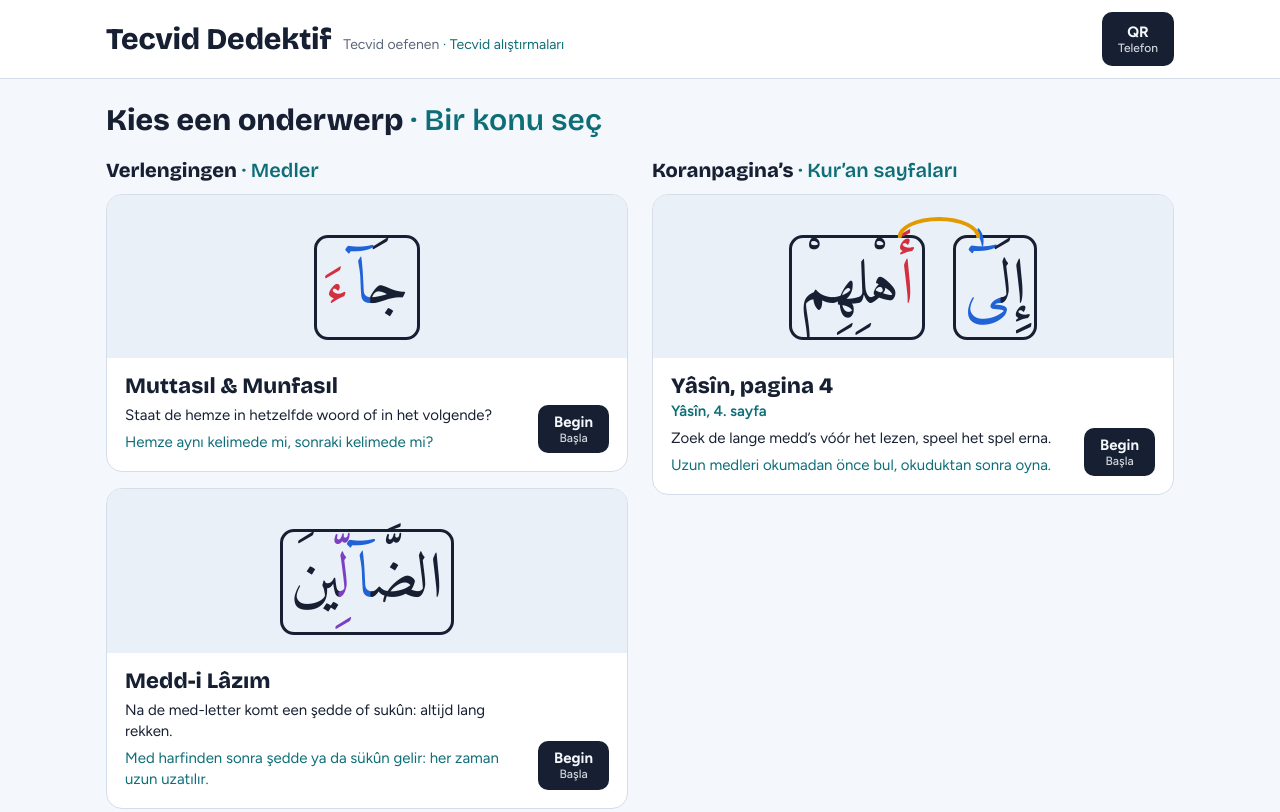
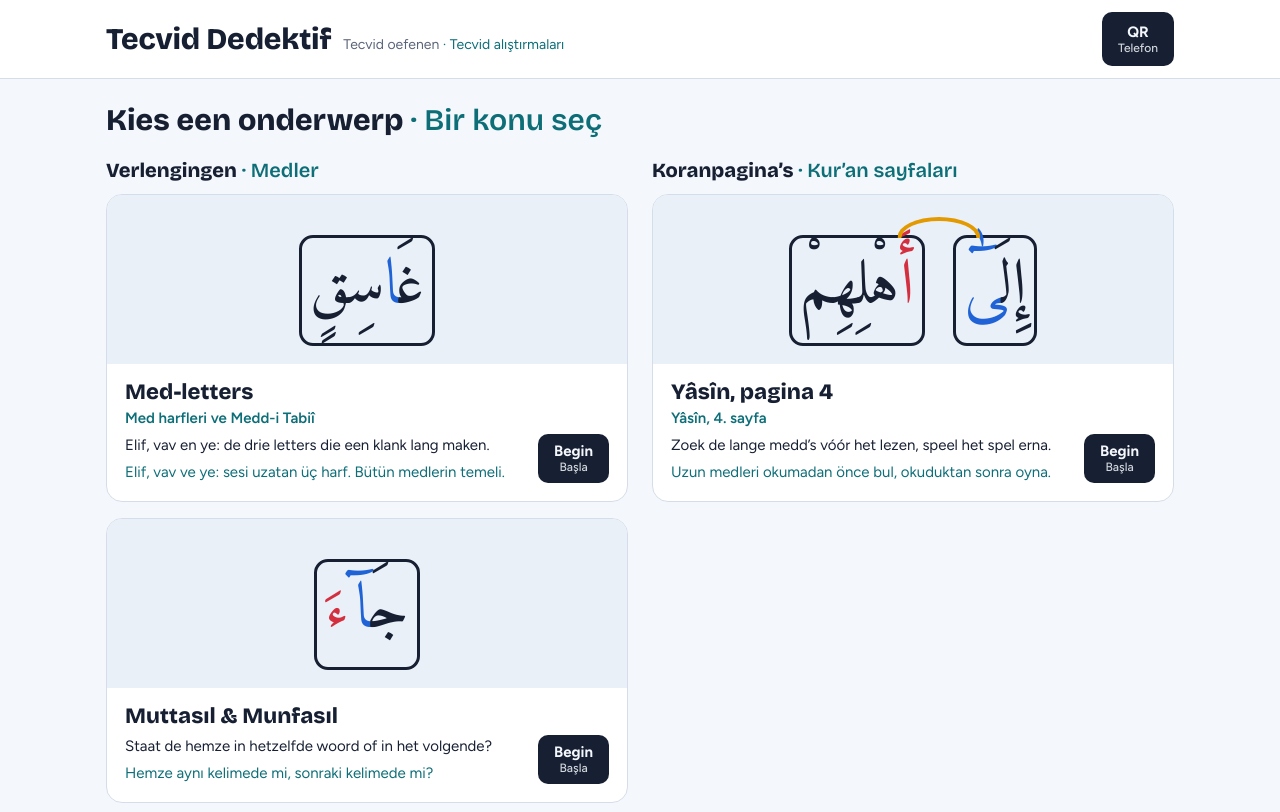
Before and after one commit to TecvidDedektif/tecvid-dedektif, a plain HTML site: page index.html in a window 1280 px wide. Shown: the top 812 px of the page. Drawn offline with Linux system fonts and the light colour scheme.

Commit message:
Med harfleri ve Medd-i Tabiî konusunu en başa ekle
- konular/turler.js: elif, vav, ye türleri (üstün, ötre, esreden sonra; 2 hareke)
- konular/med-harfleri.js: üç kural kartı, oyun (hangi med harfi?), sayaç 2 hareke
- konular/liste.js: Medler kategorisinde ilk sıraya kondu
- Kelimeler Fâtiha, İhlâs, Felak, Nâs ve Yâsîn'den, âyet ortasından
- css: kutunun altına küçük boşluk (alttaki harekeler çizgiye değmesin)

Co-Authored-By: Claude Opus 5.5 <noreply@anthropic.com>
Claude-Session: https://claude.ai/code/session_01H3YH56cBdZWqxHws5aikmc

```diff
--- a/css/stil.css
+++ b/css/stil.css
@@ -60,7 +60,7 @@ a:focus-visible, button:focus-visible { outline:3px solid var(--med); outline-of
 h2 { font-family:var(--f-disp); font-weight:800; font-size:clamp(22px,2.6vw,30px); margin:0 0 4px; text-wrap:balance; line-height:1.15 }
 h2 .tr { font-weight:600 }
 .giris { color:var(--muted); margin:0 0 20px; max-width:65ch }
-.giris .ar, .kural-metin .ar { font-size:1.4em; line-height:1 }
+.giris .ar, .kural-metin .ar, .adim .ar { font-size:1.4em; line-height:1 }
 
 /* ---------- Üst şerit ---------- */
 .ust { background:var(--card); border-bottom:1px solid var(--line); position:sticky; top:env(safe-area-inset-top,0px); z-index:5 }
@@ -130,7 +130,7 @@ main { padding-block:24px 48px; min-height:60vh }
 
 /* ---------- Arapça kelime: kutular, renkler, köprü ---------- */
 .kelime { font-family:var(--f-ar); direction:rtl; display:inline-flex; gap:.22em; align-items:flex-end; position:relative; line-height:1.6; font-size:clamp(56px,9vw,112px) }
-.kelime .kutu { display:inline-block; padding:0 .12em; border:3px solid transparent; border-radius:14px; line-height:1.55 }
+.kelime .kutu { display:inline-block; padding:0 .12em .1em; border:3px solid transparent; border-radius:14px; line-height:1.55 }
 .kelime.kutulu .kutu { border-color:var(--ink) }
 .kelime .ara { position:relative; align-self:stretch; width:0; display:none }
 .kelime.koprulu .ara { display:block }
--- a/konular/liste.js
+++ b/konular/liste.js
@@ -13,6 +13,7 @@ TECVID.anaEkran([
   {
     kategori: { nl: 'Verlengingen', tr: 'Medler' },
     konular: [
+      { dosya: 'med-harfleri' },
       { dosya: 'muttasil-munfasil' },
       { dosya: 'medd-lazim' },
       { yakinda: 'Medd-i Ârız' },
--- /dev/null
+++ b/konular/med-harfleri.js
@@ -0,0 +1,115 @@
+/* ============================================================
+   KONU: Med harfleri ve Medd-i Tabiî
+
+   Bu dosya konunun bütün içeriğidir: açıklama metinleri ve kelimeler.
+   Oyunun kodu js/ klasöründedir, burada kod yoktur.
+
+   Kelime yazarken harfleri şu işaretlerin içine al:
+     ( )  med harfi      mavi görünür
+     [ ]  hemze          kırmızı görünür
+     { }  sükûn, şedde   mor görünür
+   Kelimelerin arasına boşluk koy. Her kelime ayrı bir kutu olur.
+
+   Metinlerde nl: Hollandaca, tr: Türkçe.
+   ============================================================ */
+
+TECVID.konuEkle({
+  id: 'med-harfleri',                 // dosya adıyla aynı olmalı
+  ad: { nl: 'Med-letters', tr: 'Med harfleri ve Medd-i Tabiî' },
+  ozet: {
+    nl: 'Elif, vav en ye: de drie letters die een klank lang maken.',
+    tr: 'Elif, vav ve ye: sesi uzatan üç harf. Bütün medlerin temeli.',
+  },
+  vitrin: 'ğâsikın',                  // ana ekranda görünen örnek kelime (okunuşu ile seçilir)
+  bolumler: ['ogren', 'oyna', 'say'], // bu konunun sekmeleri
+
+  // ---------- 1. sekme: Öğren ----------
+  ogren: {
+    baslik: { nl: 'De drie med-letters', tr: 'Üç med harfi' },
+    giris: {
+      nl: 'Een med-letter maakt de klank van de letter ervoor lang. Er zijn er drie: <span class="ar"><b class="med">ا</b> <b class="med">و</b> <b class="med">ي</b></span>. Elk hoort bij een eigen teken op de letter ervoor.',
+      tr: 'Med harfi, kendinden önceki harfin sesini uzatır. Üç tanedir ve her birinin önünde kendi harekesi olur.',
+    },
+    adimlar: [
+      { nl: 'Zoek een <span class="ar"><b class="med">ا</b></span>, <span class="ar"><b class="med">و</b></span> of <span class="ar"><b class="med">ي</b></span> zonder eigen teken.', tr: 'Kendi harekesi olmayan bir elif, vav ya da ye bul.' },
+      { nl: 'Kijk naar het teken op de letter <b>ervoor</b>: üstün, ötre of esre?', tr: 'Önceki harfin harekesine bak: üstün mü, ötre mi, esre mi?' },
+      { nl: 'Past het bij elkaar? Dan rek je <b>2 tellen</b>: Medd-i Tabiî.', tr: 'Uyuyorsa 2 hareke uzatırsın: Medd-i Tabiî.' },
+    ],
+    kurallar: [
+      {
+        tur: 'elif',
+        etiket: { nl: 'Na üstün', tr: 'Üstünden sonra' },
+        ornek: 'ğâsikın',
+        metin: {
+          nl: 'De letter ervoor heeft een <b>üstün</b>. Dan klinkt de <b class="med">elif</b> als een lange “â”.',
+          tr: 'Önceki harf üstünlü. Elif uzun bir “â” sesi verir.',
+        },
+        uzatma: { nl: 'Rek 2 tellen', tr: '2 hareke uzat' },
+      },
+      {
+        tur: 'vav',
+        etiket: { nl: 'Na ötre', tr: 'Ötreden sonra' },
+        ornek: 'eûzü',
+        metin: {
+          nl: 'De letter ervoor heeft een <b>ötre</b>. Dan klinkt de <b class="med">vav</b> als een lange “û”.',
+          tr: 'Önceki harf ötreli. Vav uzun bir “û” sesi verir.',
+        },
+        uzatma: { nl: 'Rek 2 tellen', tr: '2 hareke uzat' },
+      },
+      {
+        tur: 'ye',
+        etiket: { nl: 'Na esre', tr: 'Esreden sonra' },
+        ornek: 'ellezîne',
+        metin: {
+          nl: 'De letter ervoor heeft een <b>esre</b>. Dan klinkt de <b class="med">ye</b> als een lange “î”.',
+          tr: 'Önceki harf esreli. Ye uzun bir “î” sesi verir.',
+        },
+        uzatma: { nl: 'Rek 2 tellen', tr: '2 hareke uzat' },
+      },
+    ],
+    not: {
+      nl: 'Dit is <b>Medd-i Tabiî</b>, de basis van alle medd’s. Komt er na de med-letter een <b class="hemze">hemze</b>, <b class="sukun">şedde</b> of <b class="sukun">sukûn</b>? Dan wordt het een andere medd. Die leer je in de volgende onderwerpen.',
+      tr: 'Bu, Medd-i Tabiî’dir; bütün medlerin temeli. Med harfinden sonra hemze, şedde ya da sükûn gelirse başka bir med olur. Onları sonraki konularda öğreneceksin.',
+    },
+    ogretmenNotu: {
+      tr: 'Örnekler çocukların ezberlediği sûrelerden (Fâtiha, İhlâs, Felak, Nâs) ve âyet ortasından seçildi. Âyet sonunda durulunca (örneğin <span class="ar">الرَّحِيمِ</span> ve <span class="ar">النَّاسِ</span>) medd-i ârız olur; o konu ileride. Mushaftaki küçük dik elif de (<span class="ar">الرَّحْمٰنِ</span>) med harfi gibi okunur. Harekeli vav ve ye (<span class="ar">وَ</span> ve <span class="ar">يَ</span>) med harfi değildir. Önceki harfi üstünlü sakin vav ve ye (<span class="ar">يَوْمِ</span> ve <span class="ar">عَلَيْهِمْ</span>) lîn harfidir; o da ileride.',
+    },
+  },
+
+  // ---------- 2. sekme: Oyna ----------
+  oyun: {
+    secenekler: ['elif', 'vav', 'ye'],
+    adet: 9,                                // her harften 3 soru
+    soru: { nl: 'Welke med-letter zie je?', tr: 'Hangi med harfini görüyorsun?' },
+  },
+
+  // ---------- 3. sekme: Birlikte say ----------
+  say: {
+    sayilar: [2],                           // Medd-i Tabiî: 2 hareke
+  },
+
+  // ---------- Kelimeler ----------
+  // Her satır bir kelime. Yeni kelime eklemek için bir satırı kopyala ve değiştir.
+  kelimeler: [
+    // Elif: üstünden sonra
+    { tur: 'elif', yazi: 'غَ(ا)سِقٍ', okunus: 'ğâsikın', nl: 'de duisternis (van de nacht)', tr: 'karanlığı çöken gece', kaynak: 'Felak 3' },
+    { tur: 'elif', yazi: 'حَ(ا)سِدٍ', okunus: 'hâsidin', nl: 'iemand die jaloers is', tr: 'hasetçi', kaynak: 'Felak 5' },
+    { tur: 'elif', yazi: 'إِيَّ(ا)كَ', okunus: 'iyyâke', nl: 'alleen U', tr: 'yalnız sana', kaynak: 'Fâtiha 5' },
+    { tur: 'elif', yazi: 'مَ(ا)', okunus: 'mâ', nl: 'wat (Hij schiep)', tr: '(yarattığı) şey', kaynak: 'Felak 2' },
+
+    // Vav: ötreden sonra
+    { tur: 'vav', yazi: 'أَعُ(و)ذُ', okunus: 'eûzü', nl: 'ik zoek bescherming', tr: 'sığınırım', kaynak: 'Nâs 1' },
+    { tur: 'vav', yazi: 'صُدُ(و)رِ', okunus: 'sudûri', nl: 'de harten', tr: 'göğüsler, kalpler', kaynak: 'Nâs 5' },
+    { tur: 'vav', yazi: 'الْمَغْضُ(و)بِ', okunus: 'el-mağdûbi', nl: 'wie Gods toorn kregen', tr: 'gazaba uğramışlar', kaynak: 'Fâtiha 7' },
+    { tur: 'vav', yazi: 'يُ(و)لَدْ', okunus: 'yûled', nl: '(niet) geboren', tr: 'doğurulmadı', kaynak: 'İhlâs 3' },
+
+    // Ye: esreden sonra
+    { tur: 'ye', yazi: 'الَّذِ(ي)نَ', okunus: 'ellezîne', nl: 'degenen die', tr: 'o kimseler ki', kaynak: 'Fâtiha 7' },
+    { tur: 'ye', yazi: 'قِ(ي)لَ', okunus: 'kîle', nl: 'er werd gezegd', tr: 'denildi', kaynak: 'Yâsîn 45' },
+    { tur: 'ye', yazi: 'فِ(ى)', okunus: 'fî', nl: 'in', tr: 'içinde', kaynak: 'Nâs 5',
+      not: {
+        nl: 'Een ye aan het einde van een woord heeft vaak geen puntjes (ى). Het blijft een ye.',
+        tr: 'Kelime sonundaki ye çoğu zaman noktasız yazılır (ى). Yine ye harfidir.',
+      } },
+  ],
+});
--- a/konular/turler.js
+++ b/konular/turler.js
@@ -9,6 +9,38 @@
    yeni bir TECVID.turEkle(...) bloğu yazılır.
    ============================================================ */
 
+// ---- Med harfleri: hangi harf? ----
+TECVID.turEkle('elif', {
+  ad: 'Elif',
+  uzunAd: 'Elif',
+  ipucu: { nl: 'Na üstün', tr: 'Üstünden sonra' },
+  neden: {
+    nl: 'Een <b class="med">elif</b> na een letter met <b>üstün</b>: de klank wordt een lange “â” → <b>Medd-i Tabiî</b>, 2 tellen.',
+    tr: 'Üstünlü harften sonra elif: ses uzun “â” olur → Medd-i Tabiî, 2 hareke.',
+  },
+});
+
+TECVID.turEkle('vav', {
+  ad: 'Vav',
+  uzunAd: 'Vav',
+  ipucu: { nl: 'Na ötre', tr: 'Ötreden sonra' },
+  neden: {
+    nl: 'Een <b class="med">vav</b> na een letter met <b>ötre</b>: de klank wordt een lange “û” → <b>Medd-i Tabiî</b>, 2 tellen.',
+    tr: 'Ötreli harften sonra vav: ses uzun “û” olur → Medd-i Tabiî, 2 hareke.',
+  },
+});
+
+TECVID.turEkle('ye', {
+  ad: 'Ye',
+  uzunAd: 'Ye',
+  ipucu: { nl: 'Na esre', tr: 'Esreden sonra' },
+  neden: {
+    nl: 'Een <b class="med">ye</b> na een letter met <b>esre</b>: de klank wordt een lange “î” → <b>Medd-i Tabiî</b>, 2 tellen.',
+    tr: 'Esreli harften sonra ye: ses uzun “î” olur → Medd-i Tabiî, 2 hareke.',
+  },
+});
+
+// ---- Med çeşitleri: neden uzuyor? ----
 TECVID.turEkle('tabii', {
   ad: 'Tabiî',
   uzunAd: 'Medd-i Tabiî',
```
Also changed, not shown: 1 other file.
